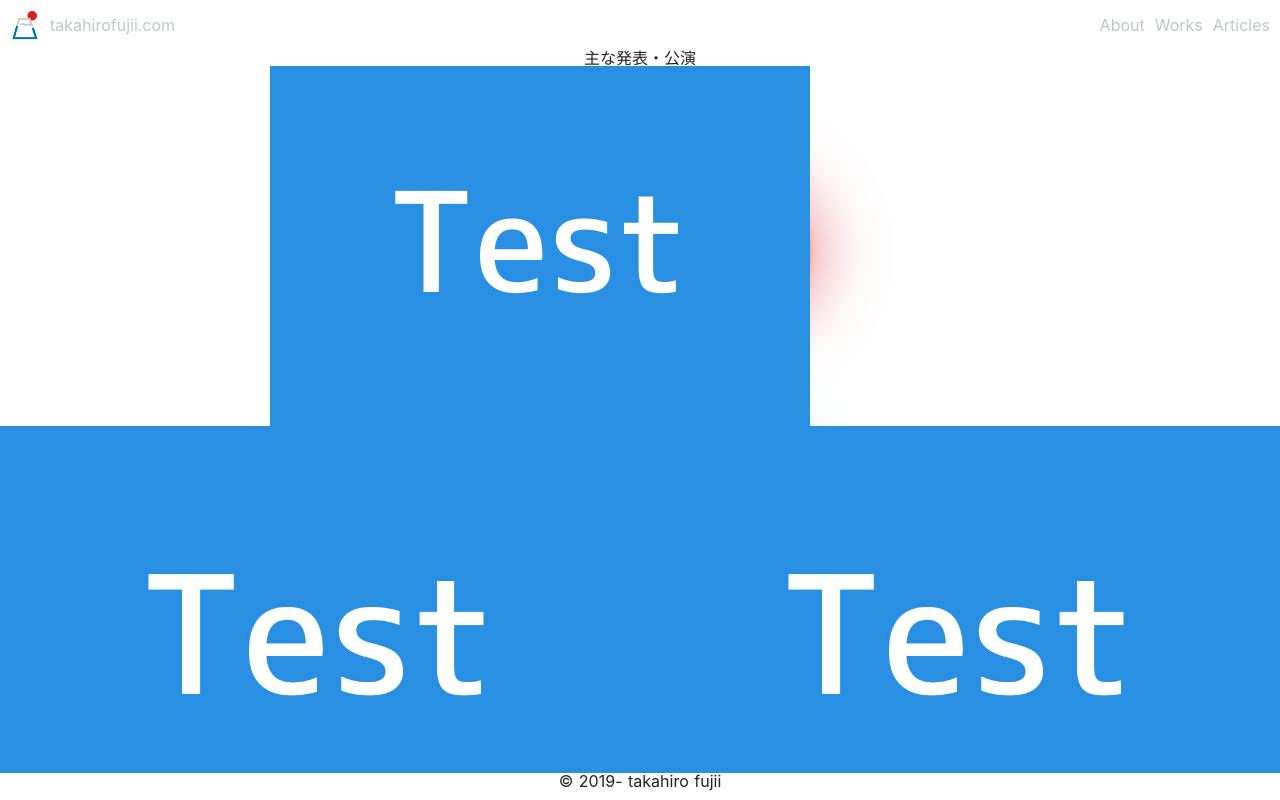
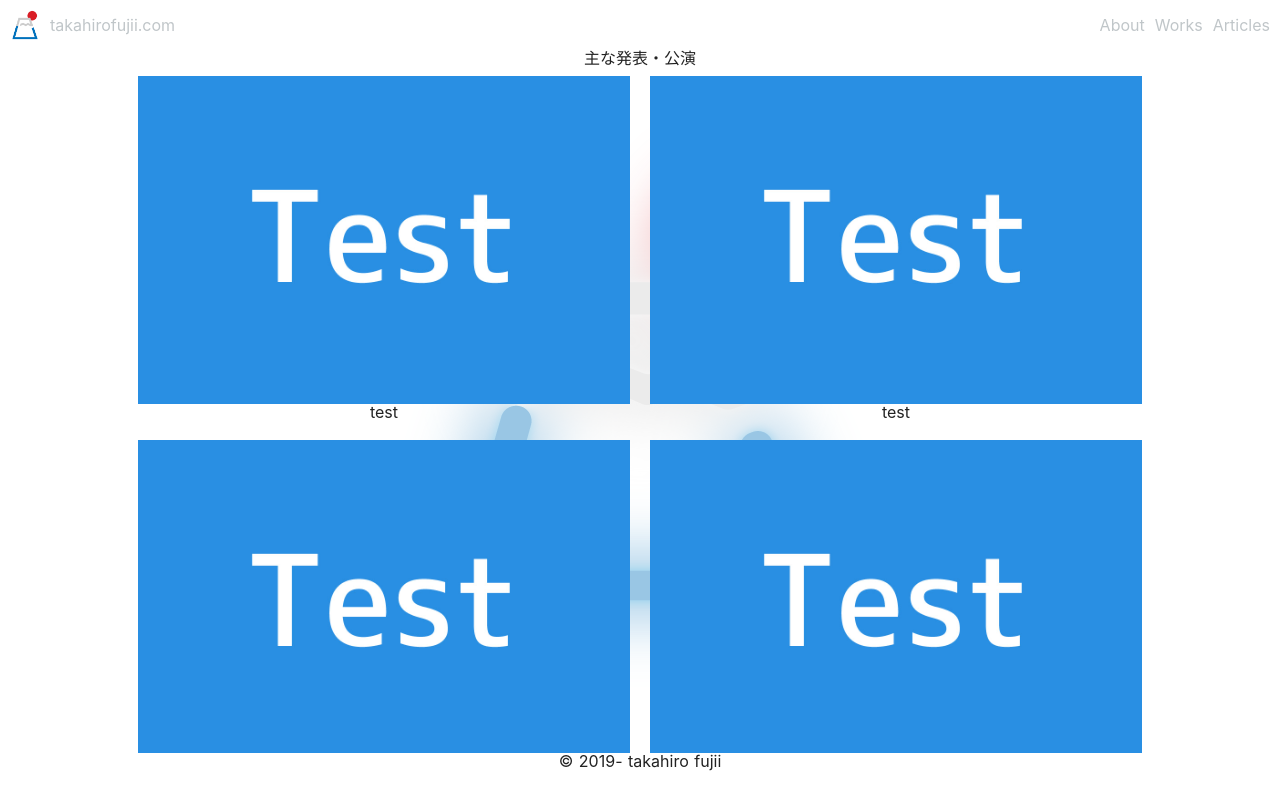
Before and after one commit to taka66/portfolio, a Nuxt app: page /works in a window 1280 px wide. Built offline with nearby package versions, Linux system fonts and the light colour scheme.

Commit message:
Made card component will be independent component

```diff
--- a/pages/_lang/works.vue
+++ b/pages/_lang/works.vue
@@ -3,58 +3,29 @@
     <div class="bio">
       <h3>主な発表・公演</h3>
       <div class="flex">
-        <a href="https://goodpatch.com/blog/designers-gym/">
-          <img class="thumbnail" src="~/assets/test.jpg" />
-        </a>
-        <img class="thumbnail" src="~/assets/test.jpg" />
-        <img class="thumbnail" src="~/assets/test.jpg" />
-        <img class="thumbnail" src="~/assets/test.jpg" />
-      </div>
-
-      <div class="row">
-        <div class="row-left">
-          <a
-            class="link"
-            target="_brank"
-            href="https://corp.rakuten.co.jp/careers/interview/takahiro/"
-          >
-            <span class="company cell">Rakuten</span>
+        <div class="card">
+          <a href="https://takahirofujii.com">
+            <img class="thumbnail" src="~/assets/test.jpg" />
           </a>
-          <span class="cell">XXX Group</span>
+          <p>test</p>
         </div>
-        <div class="row-right">
-          <span class="cell">Engineering Manager / FrontEnd Engineer</span>
-          <span class="cell">2019/06 -</span>
+        <div class="card">
+          <a href="https://takahirofujii.com">
+            <img class="thumbnail" src="~/assets/test.jpg" />
+          </a>
+          <p>test</p>
         </div>
-      </div>
-      <div class="row">
-        <div class="row-left">
-          <span class="company cell">Rakuten</span>
-          <span class="cell">UI Service Development Group</span>
+        <div class="card">
+          <a href="https://takahirofujii.com">
+            <img class="thumbnail" src="~/assets/test.jpg" />
+          </a>
+          <p>test</p>
         </div>
-        <div class="row-right">
-          <span class="cell">Engineering Manager / FrontEnd Engineer </span>
-          <span class="cell">2019/01 -</span>
-        </div>
-      </div>
-      <div class="row">
-        <div class="row-left">
-          <span class="company cell">Rakuten</span>
-        </div>
-        <div class="row-right">
-          <span class="cell">Engineer </span>
-          <span class="cell">2010/04 -</span>
-        </div>
-      </div>
-      <div class="row">
-        <div class="row-left">
-          <a class="link" href="https://goodpatch.com/blog/designers-gym/">
-            <span class="company cell">Designers Lab(Good Patch)</span>
+        <div class="card">
+          <a href="https://takahirofujii.com">
+            <img class="thumbnail" src="~/assets/test.jpg" />
           </a>
-        </div>
-        <div class="row-right">
-          <span class="cell">Lab Member</span>
-          <span class="cell">2019/01 -</span>
+          <p>test</p>
         </div>
       </div>
     </div>
@@ -67,13 +38,18 @@ export default {}
 
 <style lang="scss">
 .flex {
+  width: 80%;
   display: flex;
   align-items: flex-start;
   flex-wrap: wrap;
+  margin: auto;
+}
+.card {
+  padding: 10px;
+  width: 50%;
 }
 .thumbnail {
-  max-width: 50%;
-  height: auto;
+  width: 100%;
 }
 a:hover .thumbnail {
   opacity: 0.7;
```
